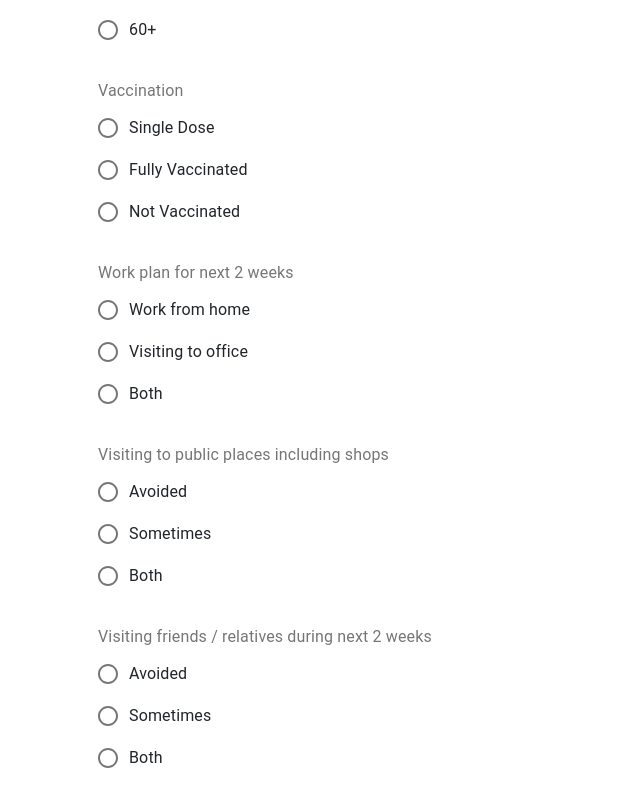
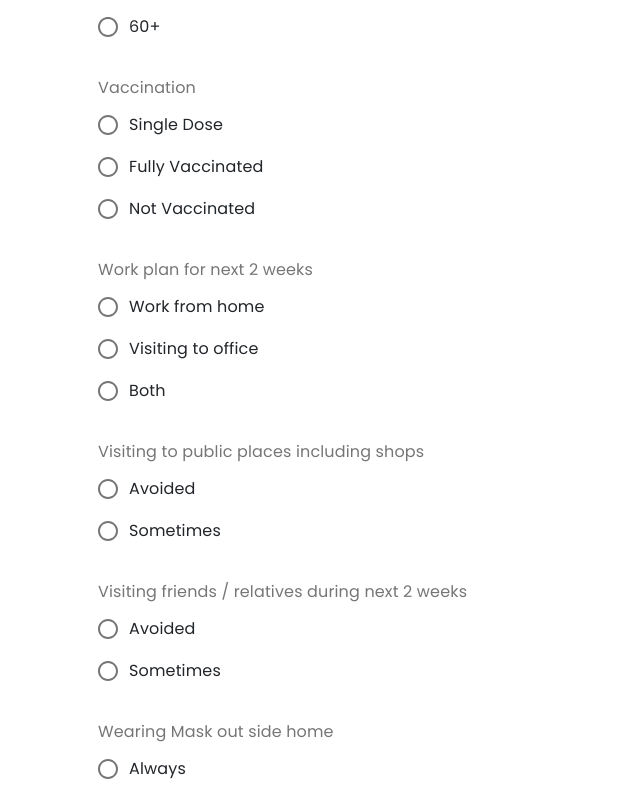
Before and after one commit to NTK7/responsible-me-tracker, a React (Create React App) app: page / in a window 1280 px wide. Shown: the part 487-1280 px from the top of the page, without its empty margins (0-640 px from the left). Built offline with nearby package versions, Linux system fonts and the light colour scheme.

Commit message:
added document addition to firebase logic

```diff
--- a/package.json
+++ b/package.json
@@ -8,6 +8,7 @@
     "@testing-library/jest-dom": "^5.14.1",
     "@testing-library/react": "^11.2.7",
     "@testing-library/user-event": "^12.8.3",
+    "firebase": "^8.10.0",
     "react": "^17.0.2",
     "react-dom": "^17.0.2",
     "react-gauge-chart": "^0.4.0",
--- a/src/app/App.js
+++ b/src/app/App.js
@@ -11,6 +11,8 @@ import { useEffect, useState } from "react";
 import styled from "styled-components";
 import Processing from "../components/Processing/Processing";
 import Result from "../components/Result/Result";
+import { db } from "../firebase";
+import { WEIGHTS } from "../utils/conversions";
 
 const App = () => {
   const [age, setAge] = useState(null);
@@ -20,19 +22,45 @@ const App = () => {
   const [publicVisiting, setPublicVisiting] = useState(null);
   const [friendVisiting, setFriendVisiting] = useState(null);
   const [useOfMask, setUseOfMask] = useState(null);
+  const [totalWeight, setTotalWeight] = useState(null);
 
   const [displayResult, setDisplayResult] = useState(false);
   const [processing, setProcessing] = useState(false);
 
-  const onHandleSubmit = (e) => {
+  const onHandleSubmit = async (e) => {
     e.preventDefault();
     setDisplayResult(true);
     setProcessing(true);
-    // we do all the logic and database work here
 
-    setTimeout(() => {
-      setProcessing(false);
-    }, 2000);
+    let totalWeight_ =
+      WEIGHTS.vaccination[vaccination] +
+      WEIGHTS.workPlan[workPlan] +
+      WEIGHTS.public[publicVisiting] +
+      WEIGHTS.friends[friendVisiting] +
+      WEIGHTS.mask[useOfMask];
+    setTotalWeight(totalWeight_);
+    await db
+      .collection("users")
+      .add({
+        age: age,
+        district: district,
+        vaccination: vaccination,
+        workPlan: workPlan,
+        publicVisiting: publicVisiting,
+        friendVisiting: friendVisiting,
+        useOfMask: useOfMask,
+        totalWeight: totalWeight_,
+        percentage: Math.round(Math.round(totalWeight_ * 100)),
+      })
+      .then((res) => {
+        setProcessing(false);
+      })
+      .catch((error) => {
+        console.error(error);
+        setDisplayResult(false);
+        setProcessing(false);
+        alert("Something went wrong");
+      });
   };
   return (
     <Container className="container mt-3">
@@ -48,6 +76,7 @@ const App = () => {
               className="form-control">
               <TextField
                 label="Enter your district"
+                required={true}
                 color="secondary"
                 variant="filled"
                 value={district}
@@ -69,30 +98,34 @@ const App = () => {
                 required>
                 <FormControlLabel
                   value="0-17"
-                  control={<Radio />}
+                  control={<Radio required={true} />}
                   label="Below 18"
                 />
                 <FormControlLabel
                   value="19-29"
-                  control={<Radio />}
+                  control={<Radio required={true} />}
                   label="19-29"
                 />
                 <FormControlLabel
                   value="30-39"
-                  control={<Radio />}
+                  control={<Radio required={true} />}
                   label="30-39"
                 />
                 <FormControlLabel
                   value="40-49"
-                  control={<Radio />}
+                  control={<Radio required={true} />}
                   label="40-49"
                 />
                 <FormControlLabel
                   value="50-59"
-                  control={<Radio />}
+                  control={<Radio required={true} />}
                   label="50-59"
                 />
-                <FormControlLabel value="60+" control={<Radio />} label="60+" />
+                <FormControlLabel
+                  value="60+"
+                  control={<Radio required={true} />}
+                  label="60+"
+                />
               </RadioGroup>
             </FormControl>
 
@@ -109,18 +142,18 @@ const App = () => {
                 onChange={(e) => setVaccination(e.target.value)}
                 required>
                 <FormControlLabel
-                  value="SingleDose"
-                  control={<Radio />}
+                  value="single"
+                  control={<Radio required={true} />}
                   label="Single Dose"
                 />
                 <FormControlLabel
-                  value="FullyVaccinated"
-                  control={<Radio />}
+                  value="fully"
+                  control={<Radio required={true} />}
                   label="Fully Vaccinated"
                 />
                 <FormControlLabel
-                  value="NotVaccinated"
-                  control={<Radio />}
+                  value="not"
+                  control={<Radio required={true} />}
                   label="Not Vaccinated"
                 />
               </RadioGroup>
@@ -141,18 +174,18 @@ const App = () => {
                 onChange={(e) => setWorkPlan(e.target.value)}
                 required>
                 <FormControlLabel
-                  value="WFT"
-                  control={<Radio />}
+                  value="wft"
+                  control={<Radio required={true} />}
                   label="Work from home"
                 />
                 <FormControlLabel
-                  value="VisitingToOffice"
-                  control={<Radio />}
+                  value="visiting"
+                  control={<Radio required={true} />}
                   label="Visiting to office"
                 />
                 <FormControlLabel
-                  value="Both"
-                  control={<Radio />}
+                  value="both"
+                  control={<Radio required={true} />}
                   label="Both"
                 />
               </RadioGroup>
@@ -173,20 +206,20 @@ const App = () => {
                 onChange={(e) => setPublicVisiting(e.target.value)}
                 required>
                 <FormControlLabel
-                  value="Avoided"
-                  control={<Radio />}
+                  value="avoided"
+                  control={<Radio required={true} />}
                   label="Avoided"
                 />
                 <FormControlLabel
-                  value="Sometimes"
-                  control={<Radio />}
+                  value="sometimes"
+                  control={<Radio required={true} />}
                   label="Sometimes"
                 />
-                <FormControlLabel
+                {/* <FormControlLabel
                   value="Both"
-                  control={<Radio />}
+                  control={<Radio required={true} />}
                   label="Both"
-                />
+                /> */}
               </RadioGroup>
             </FormControl>
 
@@ -205,20 +238,20 @@ const App = () => {
                 onChange={(e) => setFriendVisiting(e.target.value)}
                 required>
                 <FormControlLabel
-                  value="Avoided"
-                  control={<Radio />}
+                  value="avoided"
+                  control={<Radio required={true} />}
                   label="Avoided"
                 />
                 <FormControlLabel
-                  value="Sometimes"
-                  control={<Radio />}
+                  value="sometimes"
+                  control={<Radio required={true} />}
                   label="Sometimes"
                 />
-                <FormControlLabel
+                {/* <FormControlLabel
                   value="Both"
-                  control={<Radio />}
+                  control={<Radio required={true} />}
                   label="Both"
-                />
+                /> */}
               </RadioGroup>
             </FormControl>
 
@@ -237,20 +270,20 @@ const App = () => {
                 onChange={(e) => setUseOfMask(e.target.value)}
                 required>
                 <FormControlLabel
-                  value="Avoided"
-                  control={<Radio />}
-                  label="Avoided"
+                  value="always"
+                  control={<Radio required={true} />}
+                  label="Always"
                 />
                 <FormControlLabel
-                  value="Sometimes"
-                  control={<Radio />}
+                  value="sometimes"
+                  control={<Radio required={true} />}
                   label="Sometimes"
                 />
-                <FormControlLabel
+                {/* <FormControlLabel
                   value="Both"
-                  control={<Radio />}
+                  control={<Radio required={true} />}
                   label="Both"
-                />
+                /> */}
               </RadioGroup>
             </FormControl>
 
@@ -262,7 +295,7 @@ const App = () => {
       ) : processing ? (
         <Processing />
       ) : (
-        <Result />
+        <Result percentage={totalWeight} />
       )}
     </Container>
   );
@@ -278,6 +311,9 @@ const Container = styled.div`
     justify-content: center;
     color: #f21313;
     padding: 1pc;
+    text-transform: uppercase;
+    /* font-weight: bold; */
+    font-size: 1.8rem;
     margin-top: 2pc;
     background-color: #fff2f2;
   }
--- a/src/components/result/Result.js
+++ b/src/components/result/Result.js
@@ -3,7 +3,7 @@ import GaugeChart from "react-gauge-chart";
 import { useState } from "react";
 import { Button } from "@material-ui/core";
 
-function Result() {
+function Result({ percentage }) {
   const [bestResults, setBestResults] = useState(false);
   const [ageBoundary, setAgeBoundary] = useState(25);
 
@@ -36,7 +36,7 @@ function Result() {
         nrOfLevels={15}
         arcPadding={0.1}
         cornerRadius={5}
-        percent={0.62}
+        percent={percentage}
       />
       <h4>You are only 70% Responsible</h4>
       <p>Take following actions and be 100% #Responsible citizen</p>
--- /dev/null
+++ b/src/firebase.js
@@ -0,0 +1,17 @@
+import firebase from "firebase";
+
+const firebaseConfig = {
+  apiKey: "AIzaSyBjqdfV0ktVVRC7ztmvOcKBXRT7ec0x0s4",
+  authDomain: "responsible-me.firebaseapp.com",
+  projectId: "responsible-me",
+  storageBucket: "responsible-me.appspot.com",
+  messagingSenderId: "120259903484",
+  appId: "1:120259903484:web:f0752cdd5989019c023c79",
+  measurementId: "G-DQF43JWDD0",
+};
+
+const firebaseApp = firebase.initializeApp(firebaseConfig);
+const db = firebaseApp.firestore();
+const auth = firebase.auth();
+
+export { db, auth };
--- a/src/index.css
+++ b/src/index.css
@@ -1,7 +1,6 @@
 @import url("https://fonts.googleapis.com/css2?family=Poppins&display=swap");
 body {
   margin: 0;
-  font-family: "Poppins";
   -webkit-font-smoothing: antialiased;
   -moz-osx-font-smoothing: grayscale;
 }
@@ -9,3 +8,6 @@ code {
   font-family: source-code-pro, Menlo, Monaco, Consolas, "Courier New",
     monospace;
 }
+* {
+  font-family: "Poppins", sans-serif !important;
+}
```
Also changed, not shown: firebase.json (added), 2 other files (tests, documents, lock files or other folders).
